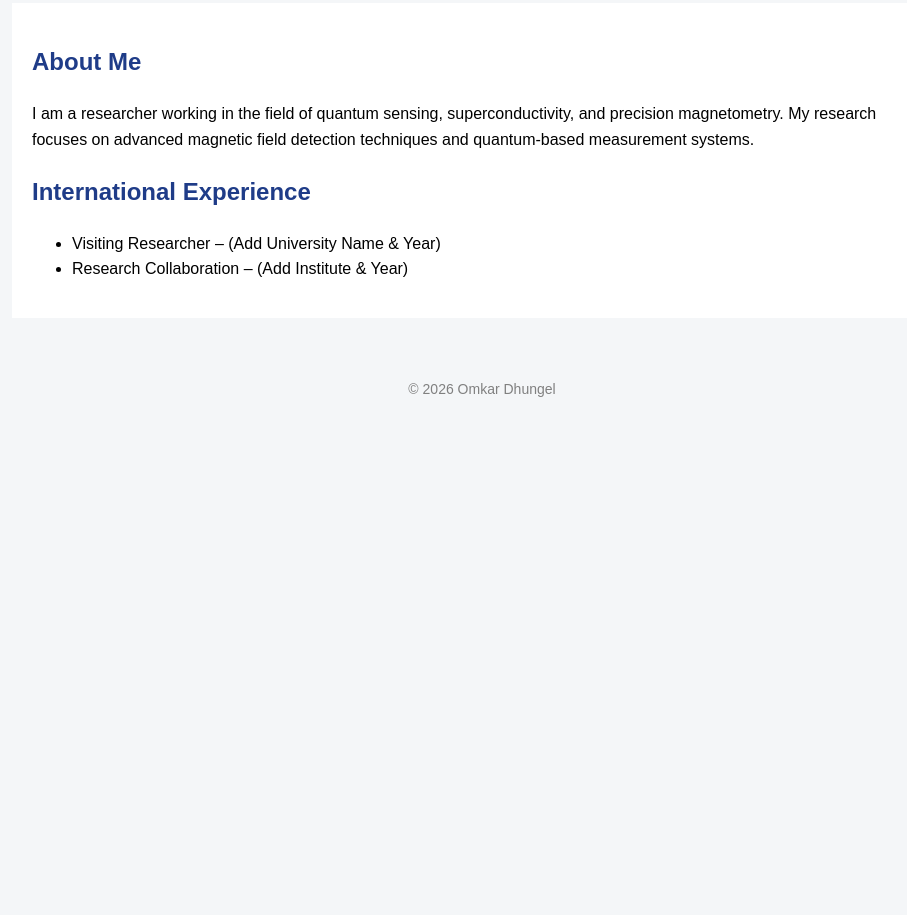
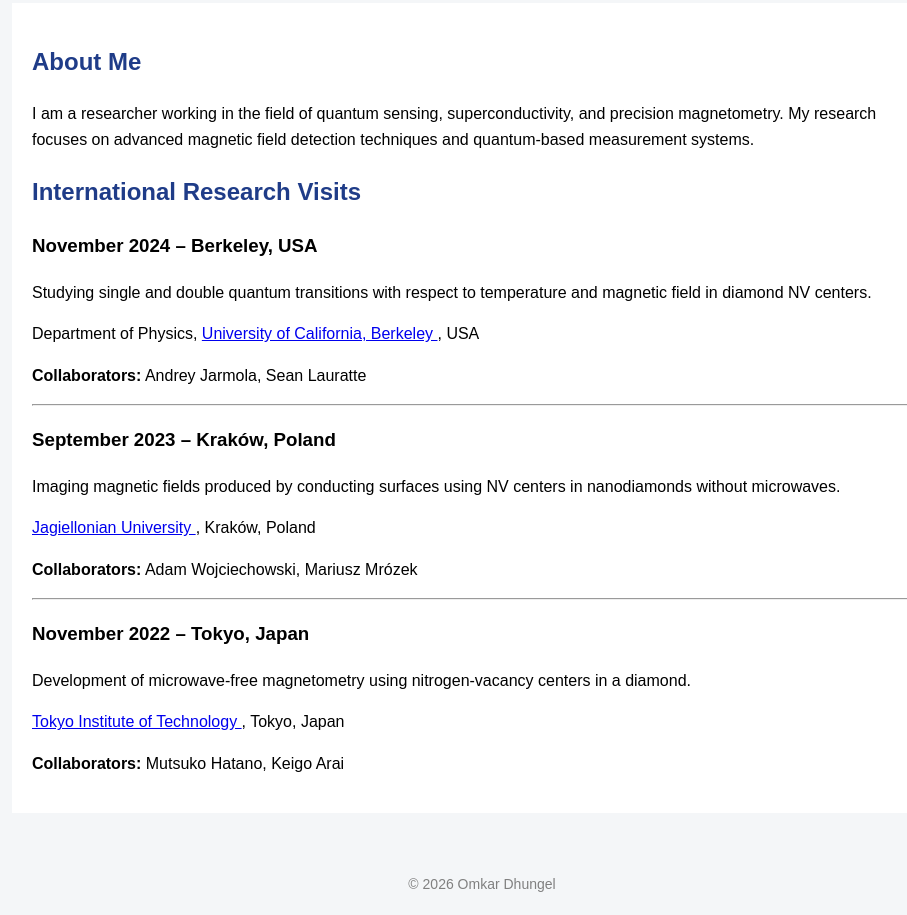
Before and after one commit to omkard123/omkard.github.io, a plain HTML site: page index.html in a window 1280 px wide. Shown: the part 278-1193 px from the top of the page, without its empty margins (158-1065 px from the left). Before the commit the page ends 800 px from the top, so only its background shows below. Drawn offline with Linux system fonts and the light colour scheme.

Commit message:
Update index.html

```diff
--- a/index.html
+++ b/index.html
@@ -68,11 +68,55 @@ and precision magnetometry. My research focuses on advanced magnetic field
 detection techniques and quantum-based measurement systems.
 </p>
 
-<h2>International Experience</h2>
-<ul>
-    <li>Visiting Researcher – (Add University Name & Year)</li>
-    <li>Research Collaboration – (Add Institute & Year)</li>
-</ul>
+<h2>International Research Visits</h2>
+
+<h3>November 2024 – Berkeley, USA</h3>
+<p>
+Studying single and double quantum transitions with respect to temperature
+and magnetic field in diamond NV centers.
+</p>
+<p>
+Department of Physics,
+<a href="https://physics.berkeley.edu/" target="_blank">
+University of California, Berkeley
+</a>, USA
+</p>
+<p>
+<strong>Collaborators:</strong> Andrey Jarmola, Sean Lauratte
+</p>
+
+<hr>
+
+<h3>September 2023 – Kraków, Poland</h3>
+<p>
+Imaging magnetic fields produced by conducting surfaces using NV centers
+in nanodiamonds without microwaves.
+</p>
+<p>
+<a href="https://en.uj.edu.pl/" target="_blank">
+Jagiellonian University
+</a>, Kraków, Poland
+</p>
+<p>
+<strong>Collaborators:</strong> Adam Wojciechowski, Mariusz Mrózek
+</p>
+
+<hr>
+
+<h3>November 2022 – Tokyo, Japan</h3>
+<p>
+Development of microwave-free magnetometry using nitrogen-vacancy centers
+in a diamond.
+</p>
+<p>
+<a href="https://www.titech.ac.jp/english" target="_blank">
+Tokyo Institute of Technology
+</a>, Tokyo, Japan
+</p>
+<p>
+<strong>Collaborators:</strong> Mutsuko Hatano, Keigo Arai
+</p>
+
 
 </div>
 
```
